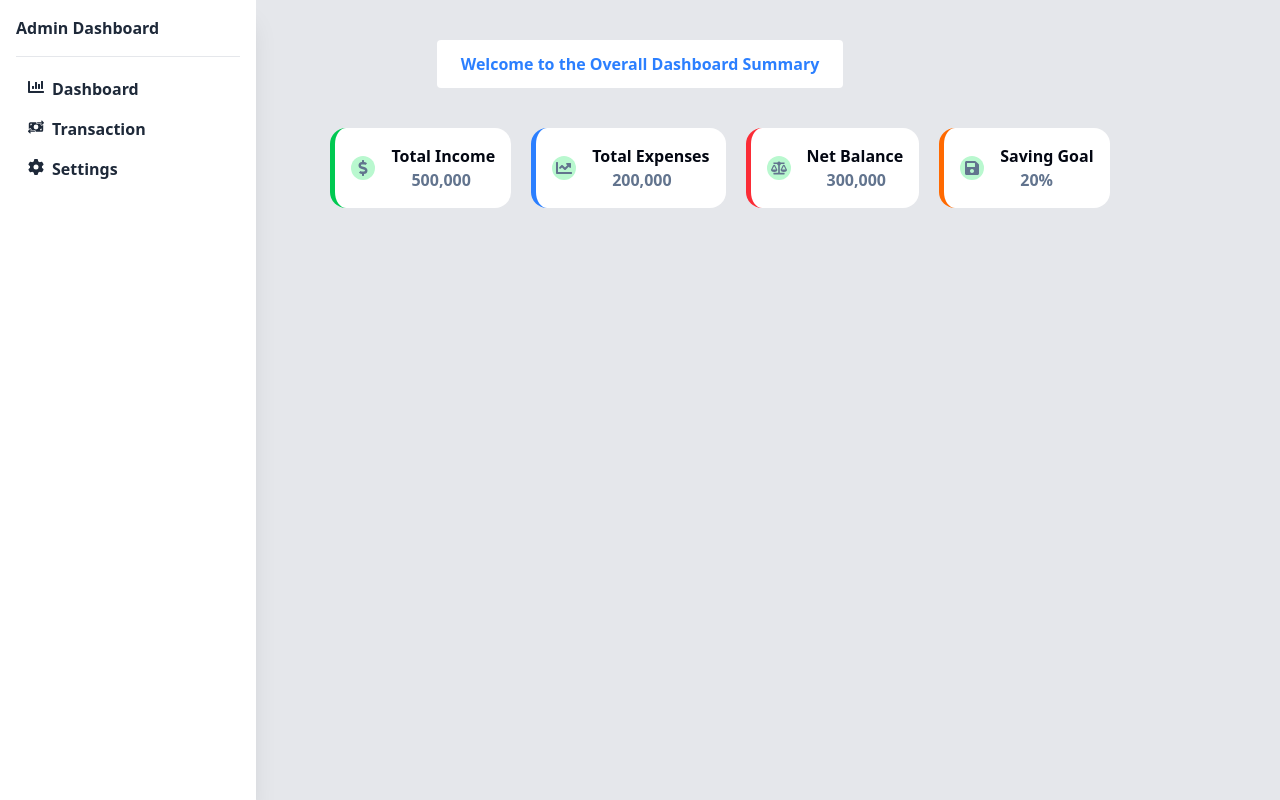
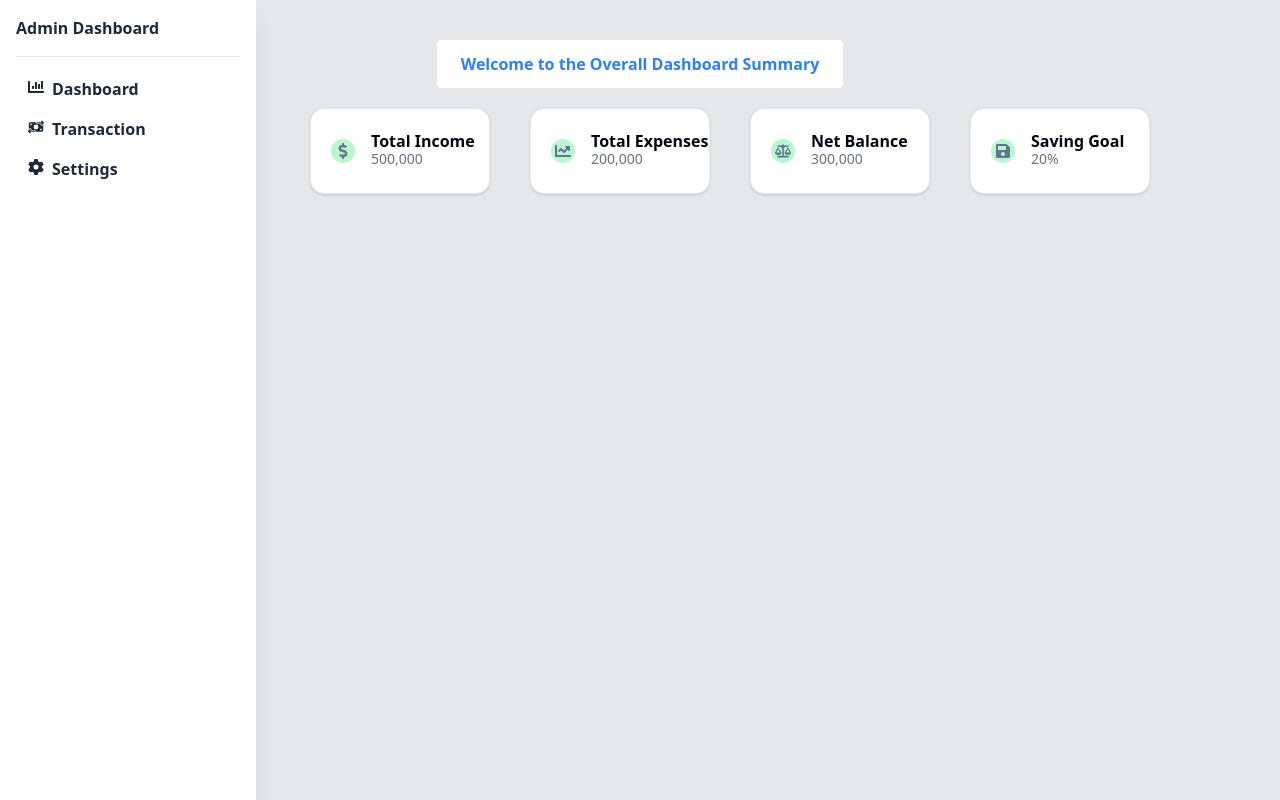
Before and after one commit to Opiyo12/React-Finance-Dashboard, a React (Vite) app: page /dashboard in a window 1280 px wide. Built offline with nearby package versions, Linux system fonts and the light colour scheme.

Commit message:
Adding some changes for phase 3

```diff
--- a/src/App.jsx
+++ b/src/App.jsx
@@ -7,6 +7,8 @@
 import Transaction from './components/pages/Transaction'
 import Settings from './components/pages/Settings'
 import Dashboard from './components/pages/Dashboard'
+import { Card, CardDescription, CardHeader, CardTitle } from './components/ui/card'
+import { FaDollarSign } from 'react-icons/fa'
 
 function App() {
 
@@ -19,6 +21,7 @@
       <Route path='/transaction' element={<Transaction/>}/>
       <Route path='/settings' element={<Settings/>}/>
     </Routes>
+
    </div>
   )
 }
--- a/src/components/pages/Dashboard.jsx
+++ b/src/components/pages/Dashboard.jsx
@@ -46,21 +46,21 @@
           name="Total Expenses"
           amount={summary?.expenses}
           icon={<FaChartLine></FaChartLine>}
-          color={borderColors.blue}
+
 
           />
           <SummaryCard
           name="Net Balance"
           amount={summary?.netBalance}
           icon={<FaBalanceScale></FaBalanceScale>}
-          color={borderColors.red}
+
 
           />
           <SummaryCard
           name="Saving Goal"
           amount={`${summary?.savingGoal}%`}
           icon={<FaSave></FaSave>}
-          color={borderColors.orange}
+
 
           />
 
--- a/src/components/pages/SummaryCard.jsx
+++ b/src/components/pages/SummaryCard.jsx
@@ -1,16 +1,26 @@
 import React from 'react'
+import {
+  Card,
+  CardTitle,
+  CardDescription
+ } from '../ui/card'
 
 const SummaryCard = ({color,icon, name, amount}) => {
   return (
-    <div className={`flex mt-10 gap-4 bg-white p-4 rounded-2xl border-l-5 ${color} `}>
-                <div className='flex flex-col justify-center'>
-                  <div className='rounded-full bg-green-200 p-1 text-slate-500'>{icon}</div>
-                </div>
-              <div>
-                <h1 className='font-bold'>{name}</h1>
-                <h1 className='text-slate-500 ml-5 font-bold'>{amount}</h1>
-               </div>
-          </div>
+    <div>
+      <Card className="flex flex-row mt-5 gap-2 w-[180px] ml-5">
+        <div className='flex flex-col justify-center px-2 '>
+          <div className='rounded-full bg-green-200 p-1 text-slate-500 ml-3'>{icon}</div>
+        </div>
+        <div className=''>
+
+          <CardTitle>{name}</CardTitle>
+          <CardDescription>{amount}</CardDescription>
+
+
+        </div>
+      </Card>
+    </div>
   )
 }
 
--- a/src/components/ui/card.jsx
+++ b/src/components/ui/card.jsx
@@ -1,6 +1,6 @@
 import * as React from "react"
 
-import { cn } from "@/lib/utils"
+import { cn } from "../lib/utils";
 
 function Card({
   className,
```
